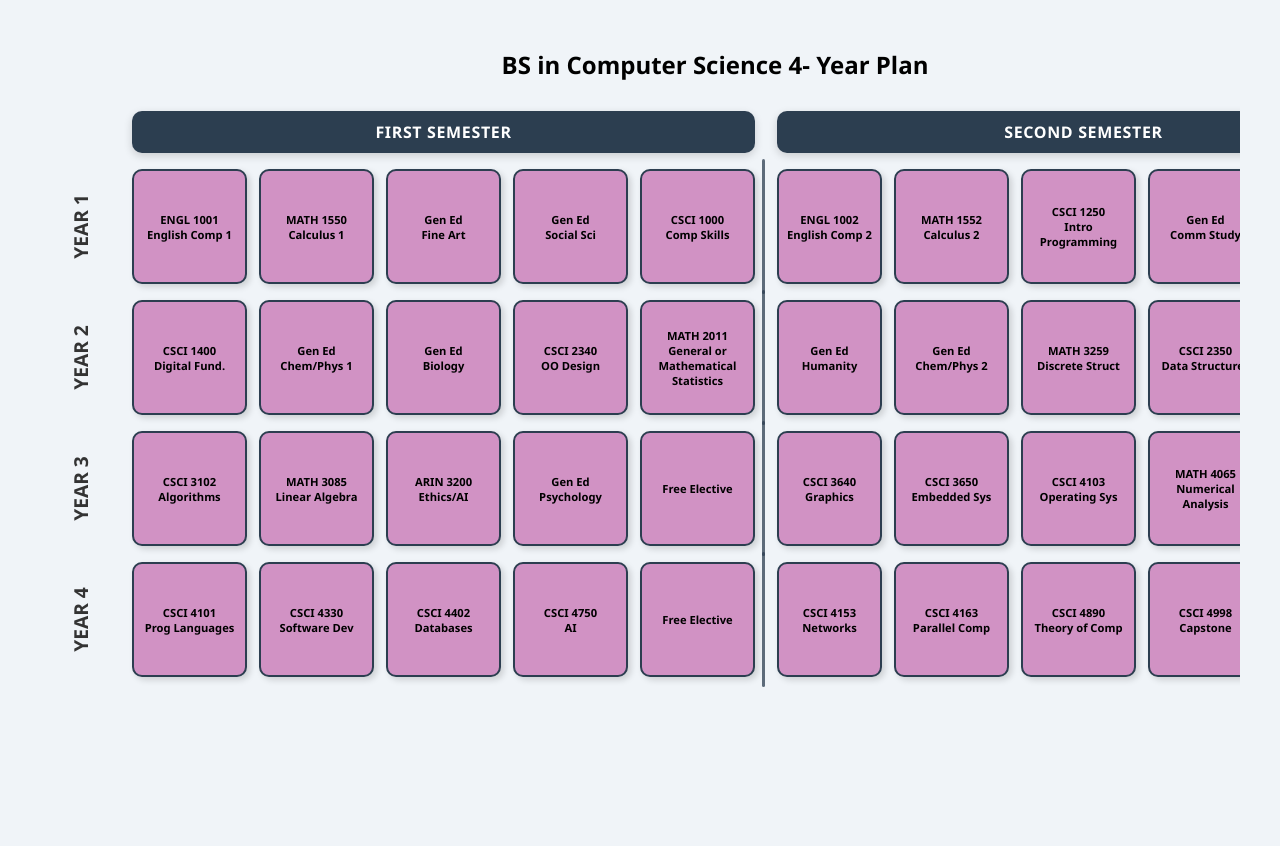
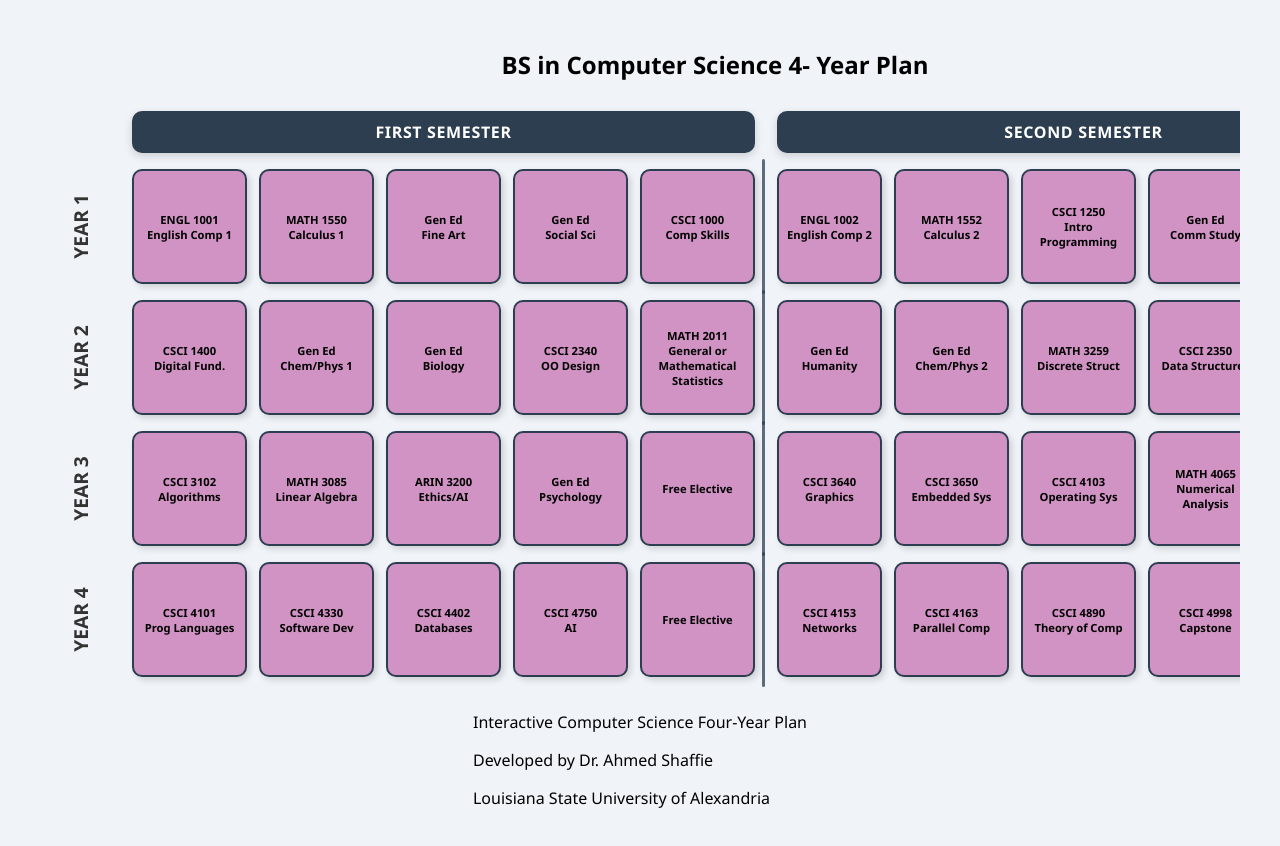
Before and after one commit to amshaffie/cs-four-year-plan, a plain HTML site: page index.html in a window 1280 px wide. Before the commit the page ends 800 px from the top, so only its background shows below. Drawn offline with Linux system fonts and the light colour scheme.

Commit message:
Update index.html

```diff
--- a/index.html
+++ b/index.html
@@ -176,7 +176,11 @@
     </div>
     </div>
     </div>
-
+    <footer class="site-footer">
+        <p>Interactive Computer Science Four-Year Plan</p>
+        <p>Developed by Dr. Ahmed Shaffie</p>
+        <p>Louisiana State University of Alexandria</p>
+    </footer>
     <script>
         document.addEventListener('DOMContentLoaded', () => {
             /** * PREREQUISITE MAP
```
